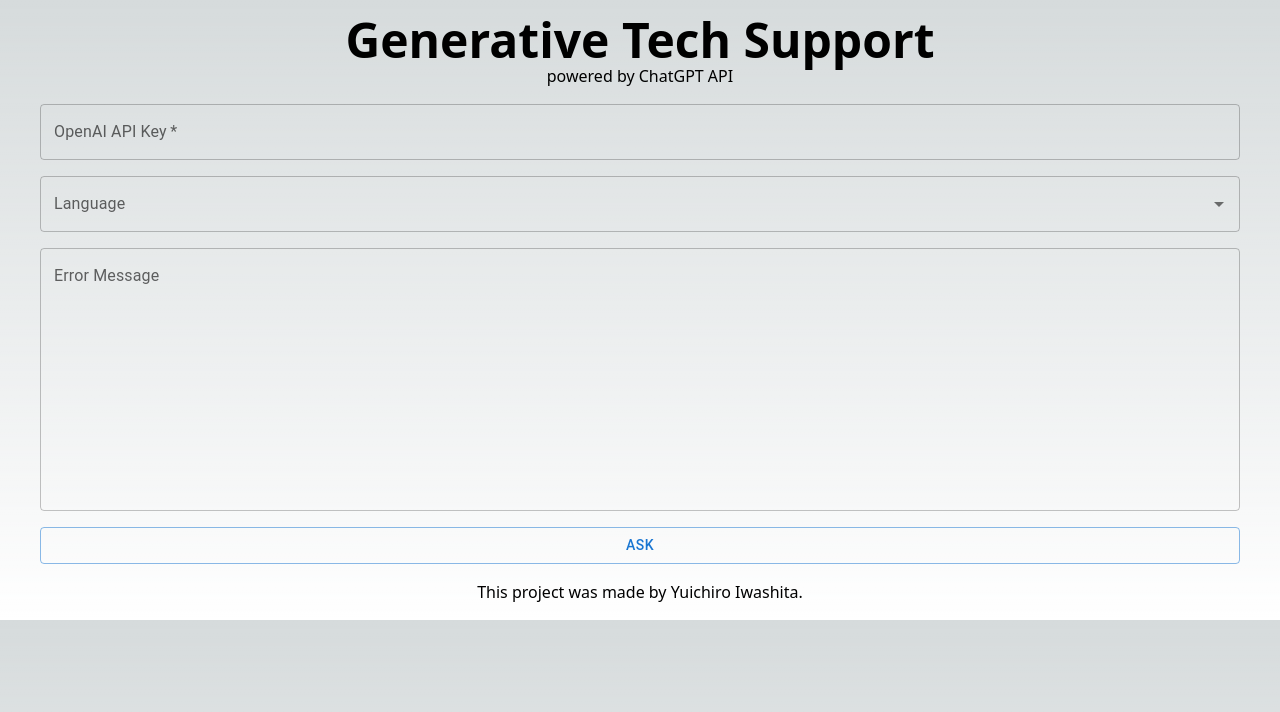
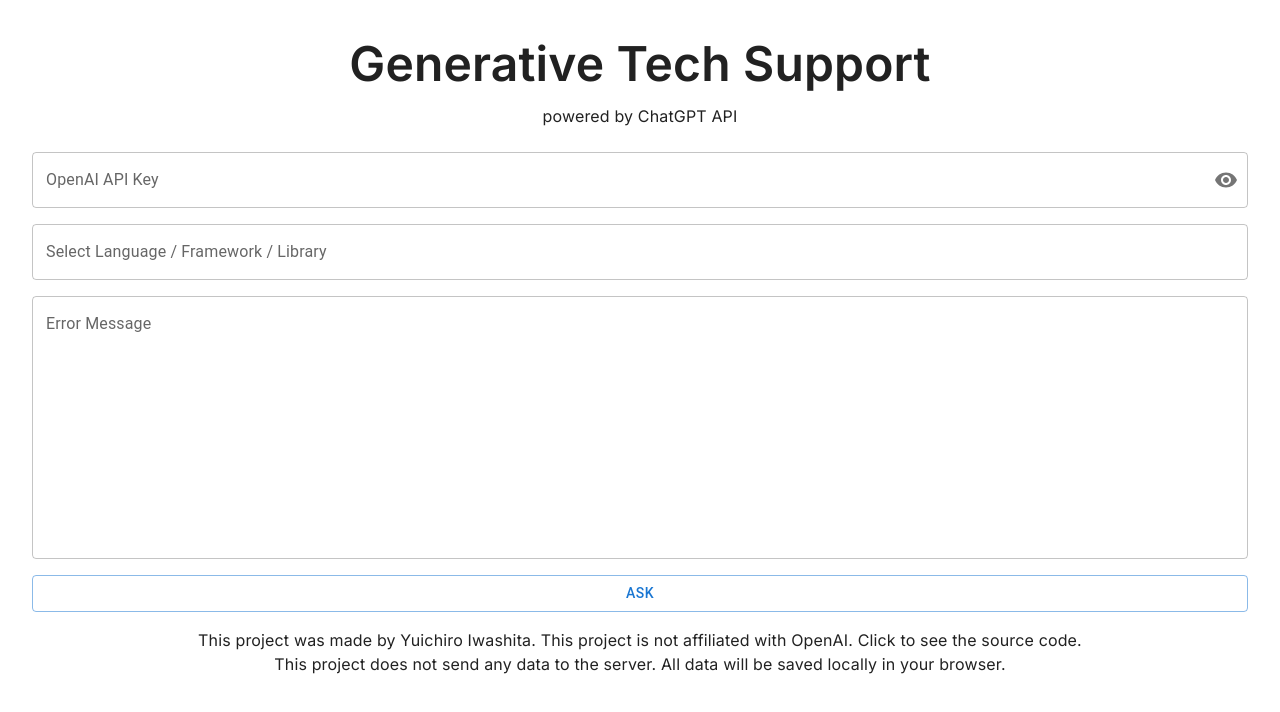
Before and after one commit to yiRMT/GenerativeTechSupport, a Next.js app: page / in a window 1280 px wide. Shown: the top 712 px of the page. Built offline with nearby package versions, Linux system fonts and the light colour scheme.

Commit message:
updated codes

```diff
--- a/components/footer.js
+++ b/components/footer.js
@@ -1,9 +1,22 @@
+import Link from "next/link"
+
 const Footer = () => {
   return (
       <footer>
         <div className="my-4 flex flex-col items-center">
           <p>
-            This project was made by Yuichiro Iwashita.
+            This project was made by{' '}
+            <Link href="https://yirmt.vercel.app" className="hover:underline" target="_blank">
+              Yuichiro Iwashita
+            </Link>
+            . This project is not affiliated with OpenAI.{' '}
+            <Link href="https://github.com/yiRMT/GenerativeTechSupport" className="hover:underline" target="_blank">
+              Click to see the source code.
+            </Link>
+          </p>
+          <p>
+            This project does not send any data to the server.
+            All data will be saved locally in your browser.
           </p>
         </div>
       </footer>
--- a/components/header.js
+++ b/components/header.js
@@ -1,12 +1,17 @@
+import Link from "next/link"
+
 const Header = () => {
   return (
-    <header>
-      <div className="my-4 flex flex-col items-center">
-        <h1 className="text-5xl font-semibold">
+    <header className="mt-10 mb-6">
+      <div className="flex flex-col items-center gap-4">
+        <h1 className="text-2xl sm:text-4xl md:text-5xl font-semibold">
           Generative Tech Support
         </h1>
-        <p>
-          powered by ChatGPT API
+        <p className="">
+          powered by{' '}
+          <Link href="https://openai.com" className="hover:underline" target="_blank">
+            ChatGPT API
+          </Link>
         </p>
       </div>
     </header>
--- a/libs/requestGPT.js
+++ b/libs/requestGPT.js
@@ -21,9 +21,10 @@
       },
     });
 
-    return response.data.choices[0].message.content;
+    return { props: { response: response.data.choices[0].message.content } }
   } catch (error) {
-    console.log("requestGPT", error);
+    console.log("requestGPT", error.message);
+    return { props: { error: error.message } }
   }
 }
 
--- a/package.json
+++ b/package.json
@@ -11,6 +11,7 @@
   "dependencies": {
     "@emotion/react": "^11.11.0",
     "@emotion/styled": "^11.11.0",
+    "@mui/icons-material": "^5.11.16",
     "@mui/lab": "^5.0.0-alpha.131",
     "@mui/material": "^5.13.2",
     "autoprefixer": "10.4.14",
--- a/pages/_app.js
+++ b/pages/_app.js
@@ -1,13 +1,39 @@
 import '@/styles/globals.css'
+import { Inter } from 'next/font/google'
 import Header from '@/components/header'
 import Footer from '@/components/footer'
+import { ThemeProvider, createTheme } from '@mui/material/styles';
+import CssBaseline from '@mui/material/CssBaseline';
+import useMediaQuery from '@mui/material/useMediaQuery'
+import { useMemo } from 'react'
+
+const inter = Inter({
+  display: 'swap',
+  subsets: ["latin"],
+})
 
 export default function App({ Component, pageProps }) {
+  const prefersDarkMode = useMediaQuery('(prefers-color-scheme: dark)')
+  const theme = useMemo(
+    () =>
+      createTheme({
+        palette: {
+          mode: prefersDarkMode ? 'dark' : 'light',
+        },
+      }),
+    [prefersDarkMode],
+  );
+
   return (
-    <>
-      <Header />
-      <Component {...pageProps} />
-      <Footer />
-    </>
+    <ThemeProvider theme={theme}>
+      <CssBaseline />
+      <div className={inter.className}>
+        <div className='mx-4'>
+          <Header />
+          <Component {...pageProps} />
+          <Footer />
+        </div>
+      </div>
+    </ThemeProvider>
   )
 }
--- a/pages/index.js
+++ b/pages/index.js
@@ -1,13 +1,15 @@
 import Image from 'next/image'
-import { Inter } from 'next/font/google'
 import { useEffect, useState } from 'react'
-import { Alert, Autocomplete, Button, CircularProgress, TextField } from '@mui/material'
+import { Alert, Autocomplete, FormControl, IconButton, InputAdornment, InputLabel, OutlinedInput, TextField } from '@mui/material'
 import requestGPT from '@/libs/requestGPT'
 import { LoadingButton } from '@mui/lab'
+import Visibility from '@mui/icons-material/Visibility';
+import VisibilityOff from '@mui/icons-material/VisibilityOff';
 
 const listOfLanguages = [
   { label: "Python", value: "python" },
   { label: "JavaScript", value: "js" },
+  { label: "TypeScript", value: "typescript" },
   { label: "Java", value: "java" },
   { label: "C++", value: "cpp" },
   { label: "C#", value: "csharp" },
@@ -15,9 +17,16 @@
   { label: "Ruby", value: "ruby" },
   { label: "Go", value: "go" },
   { label: "Swift", value: "swift" },
+  { label: "Kotlin", value: "kotlin" },
+  { label: "Rust", value: "rust" },
+  { label: "SQL", value: "sql" },
+  { label: "Shell", value: "shell" },
+  { label: "Docker", value: "docker" },
+  { label: "LaTeX", value: "latex" },
 ]
 
 export default function Home() {
+
   const [form, setForm] = useState({
     apiKey: '',
     language: '',
@@ -30,42 +39,73 @@
 
   const [error, setError] = useState('')
 
+  const [showPassword, setShowPassword] = useState(false)
+
   useEffect(() => {
-    console.log(form)
-  }, [form])
+    const defaultForm = JSON.parse(localStorage.getItem('form'))
+    if (defaultForm) {
+      setForm({ ...form, apiKey: defaultForm.apiKey })
+    }
+  }, [])
 
   const handleSubmit = async (e) => {
     e.preventDefault()
     console.log(form)
 
+    localStorage.setItem('form', JSON.stringify(form))
+/*
     try {
       setLoading(true)
       setResponse('')
+      setError('')
       const gptResponse = await requestGPT(form.apiKey, form.language, form.errorMessage)
-      console.log(gptResponse)
-      setResponse(gptResponse)
+      console.log("handleSubmit", gptResponse)
+      if (gptResponse.props.error) {
+        throw gptResponse.props.error
+      }
+      if (gptResponse.props.response) {
+        setResponse(gptResponse.props.response)
+      }
       setLoading(false)
     } catch (error) {
       setLoading(false)
       console.log("handleSubmit", error)
       setError(error)
-    }
+    }*/
   }
 
   return (
-    <div className='mx-10'>
+    <div className='mx-4'>
       <form className='flex flex-col gap-4'>
-        <TextField
-          required
-          label="OpenAI API Key"
-          onChange={(e) => {
-            setForm({ ...form, apiKey: e.target.value })
-          }}
-        />
+        <FormControl>
+          <InputLabel htmlFor="component-helper">OpenAI API Key</InputLabel>
+          <OutlinedInput
+            id="component-helper"
+            value={form.apiKey}
+            type={ showPassword ? 'text' : 'password' }
+            endAdornment={
+              <InputAdornment position="end">
+                <IconButton
+                  aria-label="toggle password visibility"
+                  onClick={() => setShowPassword(!showPassword)}
+                  onMouseDown={(e) => e.preventDefault()}
+                  edge="end"
+                >
+                  { showPassword ? <VisibilityOff /> : <Visibility /> }
+                </IconButton>
+              </InputAdornment>
+            }
+            onChange={(e) => {
+              setForm({ ...form, apiKey: e.target.value })
+            }}
+            label="OpenAI API Key"
+          />
+        </FormControl>
         <Autocomplete
           disablePortal
+          freeSolo
           options={ listOfLanguages }
-          renderInput={(params) => <TextField {...params} label="Language" />}
+          renderInput={(params) => <TextField {...params} label="Select Language / Framework / Library" />}
           onChange={(e, value) => {
             setForm({ ...form, language: value.value })
           }}
@@ -86,7 +126,7 @@
           Ask
         </LoadingButton>
       </form>
-      { response !== '' ? (
+      { (response !== '' && response !== undefined) ? (
         <Alert
           severity="info"
           className='mt-4'
--- a/styles/globals.css
+++ b/styles/globals.css
@@ -1,27 +1,3 @@
 @tailwind base;
 @tailwind components;
 @tailwind utilities;
-
-:root {
-  --foreground-rgb: 0, 0, 0;
-  --background-start-rgb: 214, 219, 220;
-  --background-end-rgb: 255, 255, 255;
-}
-
-@media (prefers-color-scheme: dark) {
-  :root {
-    --foreground-rgb: 255, 255, 255;
-    --background-start-rgb: 0, 0, 0;
-    --background-end-rgb: 0, 0, 0;
-  }
-}
-
-body {
-  color: rgb(var(--foreground-rgb));
-  background: linear-gradient(
-      to bottom,
-      transparent,
-      rgb(var(--background-end-rgb))
-    )
-    rgb(var(--background-start-rgb));
-}
```
Also changed, not shown: 1 other file (tests, documents, lock files or other folders).
